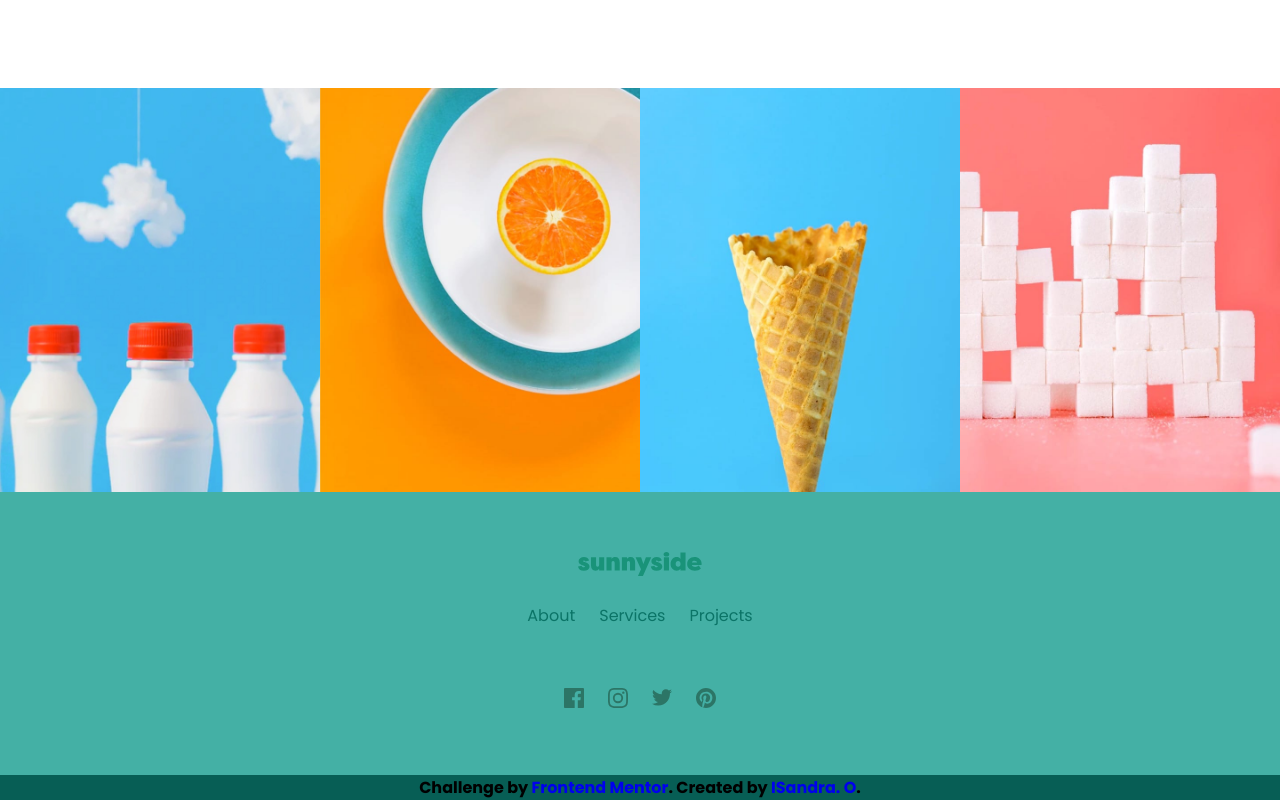
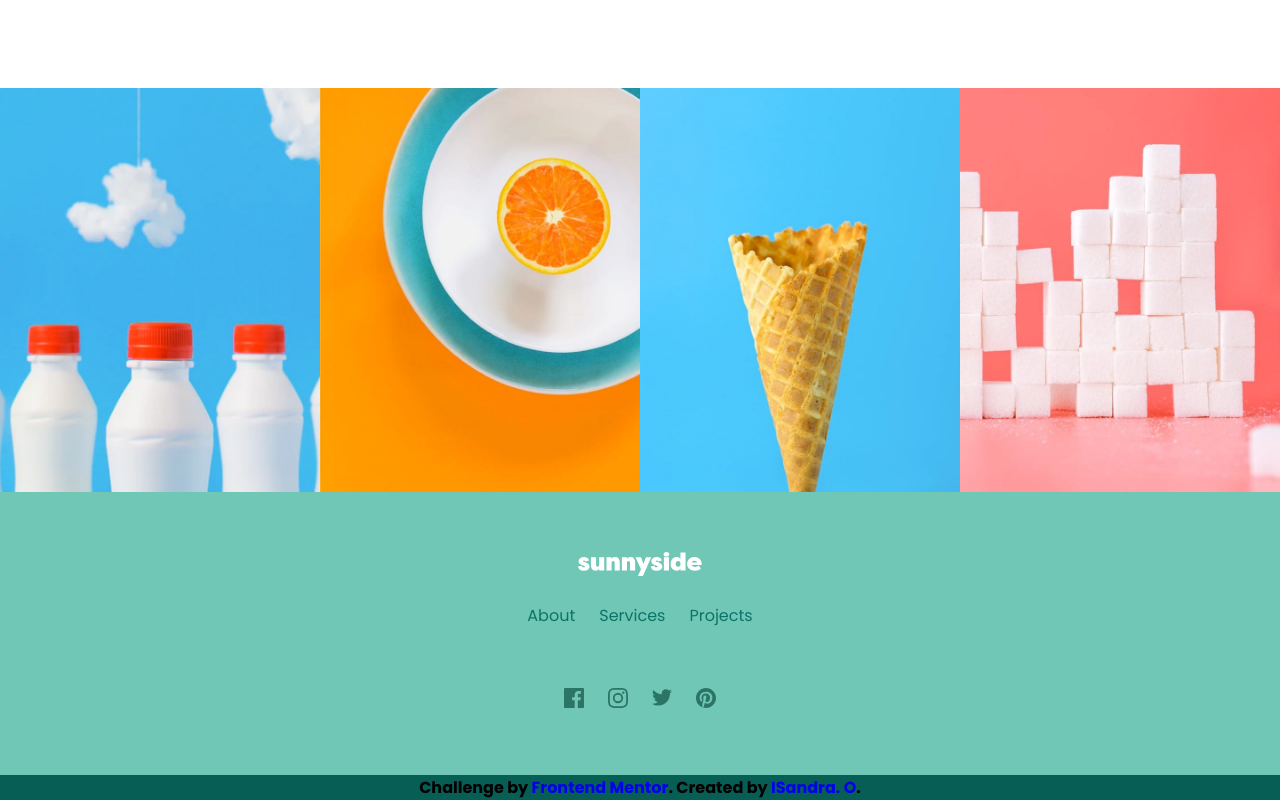
Before and after one commit to e4ma-okafor/Landing-Page, a website: page index.html in a window 1280 px wide. Shown: the part 3442-4242 px from the top of the page. Drawn offline with Linux system fonts and the light colour scheme.

Commit message:
Update landing-page.css

```diff
--- a/landing-page.css
+++ b/landing-page.css
@@ -4,7 +4,7 @@
 :root {
     --color-one: gray;
     --color-two: #fff;
-    --footer-color: rgba(45, 167, 154, 0.89);
+    --footer-color: hsl(168, 44%, 61%);
 }
 * {
     box-sizing: border-box;
@@ -234,7 +234,7 @@ nav button:hover {
 }
 
 .footer-logo img {
-    filter: invert(60%) sepia(20%) saturate(3207%) hue-rotate(130deg) brightness(100%) contrast(80%);
+    fill: hsl(167, 40%, 24%);
 }
 
 .social-links {
```
